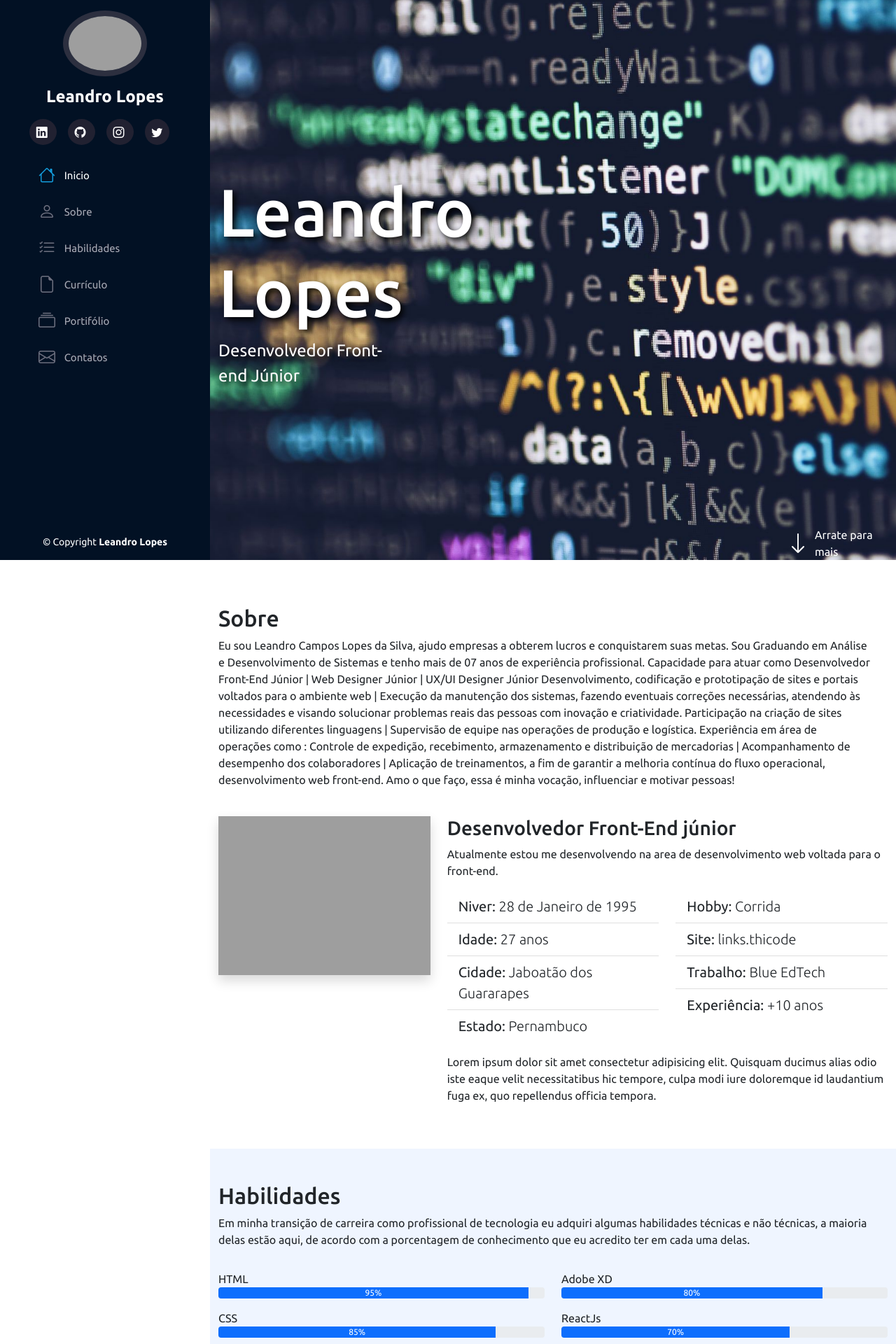
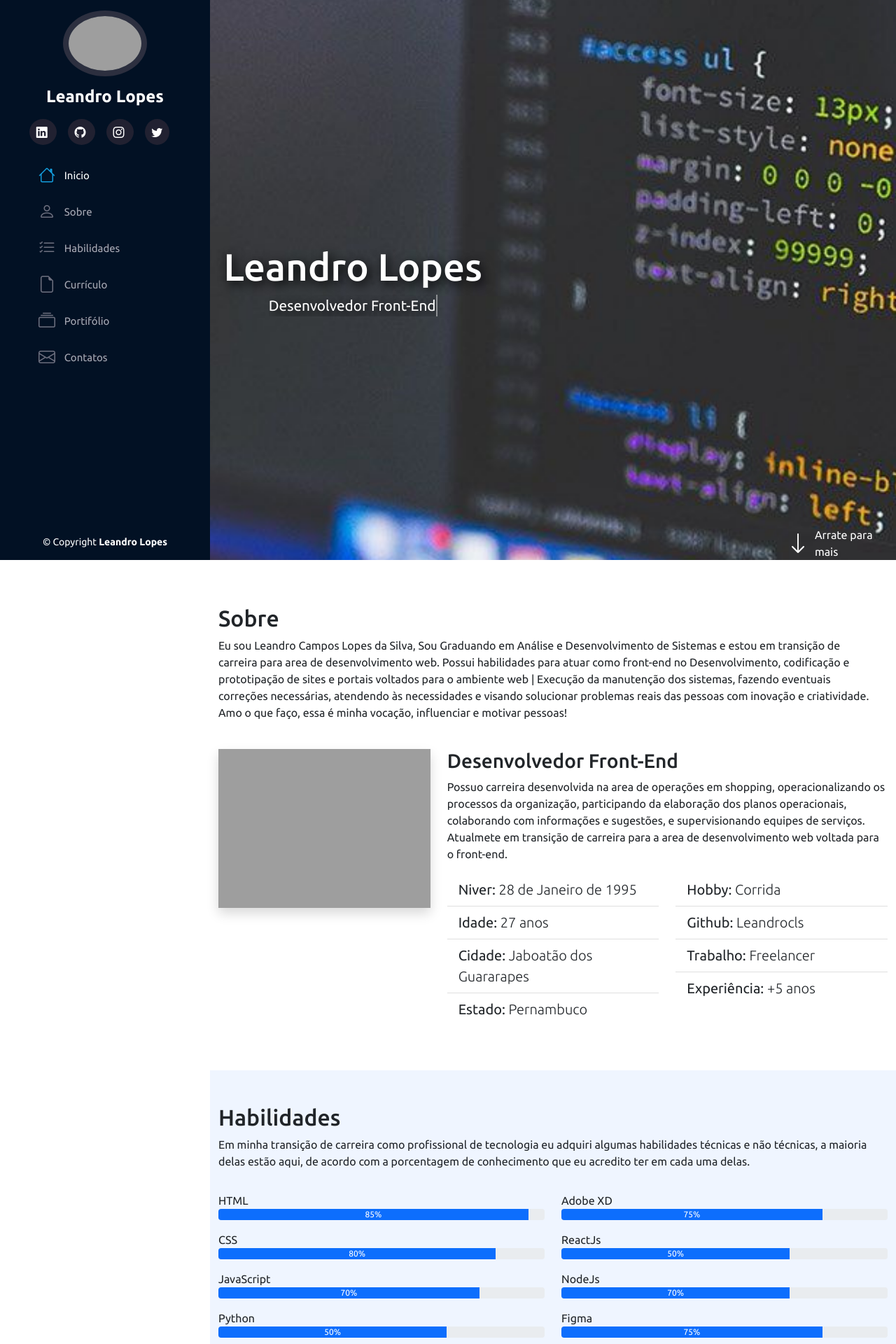
Before and after one commit to Leandrocls/Portifolio_responsivo, a Flask app: page / in a window 1280 px wide. Shown: the top 1920 px of the page at 70% size. Run offline with Flask 2, Linux system fonts and the light colour scheme; some libraries are stand-ins or nearby versions; grey boxes are pictures that could not be loaded.

Commit message:
Último ajuste para o deploy.

```diff
--- a/static/script.js
+++ b/static/script.js
@@ -60,3 +60,10 @@ btnEnviar.addEventListener("click", ()=>{
 setTimeout(() => {
   document.querySelector('#alerta').style.display = 'none';
 }, 5000)
+
+let typed = new Typed(".typing", {
+  String:["Desensolvedor", "Designer", "Freelancer"],
+  typeSpeed: 100,
+  backSpeed: 60,
+  loop: true
+})
--- a/static/style.css
+++ b/static/style.css
@@ -91,7 +91,7 @@ html, body {
   }
 
   section#inicio {
-    background-image: url("./img/Banner.png.png");
+    background-image: url("./img/BannerFinal.png");
     background-repeat: no-repeat;
     background-size: cover;
     background-attachment: fixed;
@@ -102,16 +102,40 @@ html, body {
   }
 
   section#inicio h2 {
-    font-size: 6rem;
+    font-size: 3.4rem;
   }
 
   section#inicio span#subtitle {
-    margin-right: 8rem;
-    font-size: 1.5rem;
+    border-right: 2px solid #fff;
+    margin-right: 0;
+    font-size: 1.3rem;
+    text-align: center;
+
   }
+#subtitle {
+  animation: cursorBlink 1000ms steps(40) infinite normal, typing 10000ms steps(100) normal 1s both;
+  white-space: nowrap;
+  max-width: 0vw;
+  overflow: hidden;
+}
+
+@keyframes typing {
+  100% {
+    max-width: 100vw;
+  }
+}
+
+
+@keyframes cursorBlink {
+  100% {
+    border-right-color: transparent;
+  }
+}
+
+
 
   .text-shadow {
-    text-shadow: 4px 4px 10px #000000;
+    text-shadow: 4px 4px 15px #000000;
   }
 
   section#inicio div#arraste {
--- a/templates/index.html
+++ b/templates/index.html
@@ -65,8 +65,8 @@
 
     <section id="inicio" class="row m-0 p-0">
         <div class="col-md-5 d-flex justify-content-center align-items-center flex-column">
-            <h2 class="text-white text-shadow">Leandro Lopes</h2>
-            <span id="subtitle" class="text-white text-shadow">Desenvolvedor Front-end Júnior</span>
+            <h2 class="text-white text-shadow">Leandro Lopes </h2>
+            <span id="subtitle" class="text-white text-shadow">Desenvolvedor Front-End</span>
         </div>
 
         <div class="col-md-7 d-flex justify-content-end align-items-end">
@@ -83,16 +83,9 @@
         <div class="row w-100">
             <div class="col-md-12" data-anime="down">
                 <h2 class='pt-3'>Sobre</h2>
-                <p>Eu sou Leandro Campos Lopes da Silva, ajudo empresas a obterem lucros e conquistarem suas metas. Sou Graduando em Análise e Desenvolvimento de Sistemas e tenho mais de 07 anos de experiência profissional.
+                <p>Eu sou Leandro Campos Lopes da Silva, Sou Graduando em Análise e Desenvolvimento de Sistemas e estou em transição de carreira para area de desenvolvimento web.
 
-                    Capacidade para atuar como Desenvolvedor Front-End Júnior | Web Designer Júnior | UX/UI Designer Júnior
-
-                    Desenvolvimento, codificação e prototipação de sites e portais voltados para o ambiente web | Execução da manutenção dos sistemas, fazendo eventuais correções necessárias, atendendo às necessidades e visando solucionar problemas reais das pessoas com inovação e criatividade.
-
-                    Participação na criação de sites utilizando diferentes linguagens | Supervisão de equipe nas operações de produção e logística.
-
-                    Experiência em área de operações como : Controle de expedição, recebimento, armazenamento e distribuição de mercadorias | Acompanhamento de desempenho dos colaboradores | Aplicação de treinamentos, a fim de garantir a melhoria contínua do fluxo operacional, desenvolvimento web front-end. Amo o que faço, essa é minha
-                    vocação, influenciar e motivar pessoas!</p>
+                    Possui habilidades para atuar como front-end no Desenvolvimento, codificação e prototipação de sites e portais voltados para o ambiente web | Execução da manutenção dos sistemas, fazendo eventuais correções necessárias, atendendo às necessidades e visando solucionar problemas reais das pessoas com inovação e criatividade. Amo o que faço, essa é minha vocação, influenciar e motivar pessoas!</p>
             </div>
         </div>
 
@@ -101,8 +94,8 @@
                 <img class="img-fluid shadow" src="../static/img/Perfil.png" alt="Foto de perfil Leandro Lopes" data-anime="left">
             </div>
             <div class="col-md-8" data-anime="right">
-                <h3>Desenvolvedor Front-End júnior</h3>
-                <p>Atualmente estou me desenvolvendo na area de desenvolvimento web voltada para o front-end.</p>
+                <h3>Desenvolvedor Front-End</h3>
+                <p>Possuo carreira desenvolvida na area de operações em shopping, operacionalizando os processos da organização, participando da elaboração dos planos operacionais, colaborando com informações e sugestões, e supervisionando equipes de serviços. Atualmete em transição de carreira para a area de desenvolvimento web voltada para o front-end.</p>
 
                 <div class="row mt-3 mb-3">
                     <div class="col-md-6">
@@ -126,19 +119,16 @@
                     <div class="col-md-6">
                         <ul class="list-group list-group-flush fs-5">
                             <li class="list-group-item">Hobby: <span class="fw-lighter">Corrida</span></li>
-                            <li class="list-group-item">Site: <a href="#" target="_blank"
-                                    class="fw-lighter text-decoration-none link-dark">links.thicode</a></li>
-                            <li class="list-group-item">Trabalho: <a href="https://blueedtech.com.br/"
-                                    target="_blank" class="fw-lighter text-decoration-none link-dark">Blue
-                                    EdTech</a></li>
-                            <li class="list-group-item">Experiência: <span class="fw-lighter"> +10
+                            <li class="list-group-item">Github: <a href="https://github.com/Leandrocls" target="_blank"
+                                    class="fw-lighter text-decoration-none link-dark">Leandrocls</a></li>
+                            <li class="list-group-item">Trabalho: <a href=""
+                                    target="_blank" class="fw-lighter text-decoration-none link-dark">Freelancer</a></li>
+                            <li class="list-group-item">Experiência: <span class="fw-lighter"> +5
                                     anos</span></li>
 
                         </ul>
                     </div>
                 </div>
-
-                <p>Lorem ipsum dolor sit amet consectetur adipisicing elit. Quisquam ducimus alias odio iste eaque velit necessitatibus hic tempore, culpa modi iure doloremque id laudantium fuga ex, quo repellendus officia tempora.</p>
 
             </div>
         </div>
@@ -157,51 +147,51 @@
                     <p class='mt-3 mb-0'>HTML</p>
                     <div class="progress">
                         <div class="progress-bar" role="progressbar" style="width: 95%;" aria-valuenow="95"
-                            data-anime="left" aria-valuemin="0" aria-valuemax="100">95%</div>
+                            data-anime="left" aria-valuemin="0" aria-valuemax="100">85%</div>
                     </div>
                     <p class="mt-3 mb-0">CSS</p>
                     <div class="progress">
                         <div class="progress-bar" data-anime="left" role="progressbar" style="width: 85%;"
-                            aria-valuenow="85" aria-valuemin="0" aria-valuemax="100">85%</div>
+                            aria-valuenow="85" aria-valuemin="0" aria-valuemax="100">80%</div>
                     </div>
                     <p class="mt-3 mb-0">JavaScript</p>
                     <div class="progress">
                         <div class="progress-bar" data-anime="left" role="progressbar" style="width: 80%;"
-                            aria-valuenow="80" aria-valuemin="0" aria-valuemax="100">80%</div>
+                            aria-valuenow="80" aria-valuemin="0" aria-valuemax="100">70%</div>
                     </div>
                     <p class="mt-3 mb-0">Python</p>
                     <div class="progress">
                         <div class="progress-bar" data-anime="left" role="progressbar" style="width: 70%;"
-                            aria-valuenow="80" aria-valuemin="0" aria-valuemax="100">70%</div>
+                            aria-valuenow="80" aria-valuemin="0" aria-valuemax="100">50%</div>
                     </div>
                     <p class="mt-3 mb-0">Typescript</p>
                     <div class="progress">
                         <div class="progress-bar" data-anime="left" role="progressbar" style="width: 70%;"
-                            aria-valuenow="70" aria-valuemin="0" aria-valuemax="100">70%</div>
+                            aria-valuenow="70" aria-valuemin="0" aria-valuemax="100">50%</div>
                     </div>
                     <p class="mt-3 mb-0">Git</p>
                     <div class="progress">
                         <div class="progress-bar" data-anime="left" role="progressbar" style="width: 80%;"
-                            aria-valuenow="98" aria-valuemin="0" aria-valuemax="100">80%</div>
+                            aria-valuenow="98" aria-valuemin="0" aria-valuemax="100">75%</div>
                     </div>
                     <p class="mt-3 mb-0">Deploy</p>
                     <div class="progress mb-3">
                         <div class="progress-bar" data-anime="left" role="progressbar" style="width: 70%;"
-                            aria-valuenow="70" aria-valuemin="0" aria-valuemax="100">70%</div>
+                            aria-valuenow="70" aria-valuemin="0" aria-valuemax="100">50%</div>
                     </div>
                 </div>
                 <div class="col-md-6">
                     <p class="mt-3 mb-0">Adobe XD</p>
                     <div class="progress">
                         <div class="progress-bar" data-anime="left" role="progressbar" style="width: 80%;"
-                            aria-valuenow="80" aria-valuemin="0" aria-valuemax="100">80%</div>
+                            aria-valuenow="80" aria-valuemin="0" aria-valuemax="100">75%</div>
                     </div>
                     <p class="mt-3 mb-0">ReactJs</p>
                     <div class="progress">
                         <div class="progress-bar" data-anime="left" role="progressbar" style="width: 70%;"
-                            aria-valuenow="70" aria-valuemin="0" aria-valuemax="100">70%</div>
+                            aria-valuenow="70" aria-valuemin="0" aria-valuemax="100">50%</div>
                     </div>
-                    <p class="mt-3 mb-0">NodeJs (Express)</p>
+                    <p class="mt-3 mb-0">NodeJs</p>
                     <div class="progress">
                         <div class="progress-bar" data-anime="left" role="progressbar" style="width: 70%;"
                             aria-valuenow="85" aria-valuemin="0" aria-valuemax="100">70%</div>
@@ -209,7 +199,7 @@
                     <p class="mt-3 mb-0">Figma</p>
                     <div class="progress">
                         <div class="progress-bar" data-anime="left" role="progressbar" style="width: 80%;"
-                            aria-valuenow="80" aria-valuemin="0" aria-valuemax="100">80%</div>
+                            aria-valuenow="80" aria-valuemin="0" aria-valuemax="100">75%</div>
                     </div>
                     <p class="mt-3 mb-0">Bootstrap</p>
                     <div class="progress">
@@ -219,12 +209,12 @@
                     <p class="mt-3 mb-0">SQL</p>
                     <div class="progress">
                         <div class="progress-bar" data-anime="left" role="progressbar" style="width: 90%;"
-                            aria-valuenow="90" aria-valuemin="0" aria-valuemax="100">75%</div>
+                            aria-valuenow="90" aria-valuemin="0" aria-valuemax="100">50%</div>
                     </div>
                     <p class="mt-3 mb-0">NoSQL</p>
                     <div class="progress mb-3">
                         <div class="progress-bar" data-anime="left" role="progressbar" style="width: 75%;"
-                            aria-valuenow="75" aria-valuemin="0" aria-valuemax="100">75%</div>
+                            aria-valuenow="75" aria-valuemin="0" aria-valuemax="100">50%</div>
                     </div>
                 </div>
             </div>
@@ -375,20 +365,7 @@
                                 <div class="card">
 
                                     <div class="card-body">
-                                        <h5 class="card-title">Em desenvolvimento</h5>
-                                        <p class="card-text">Lorem ipsum dolor sit amet consectetur adipisicing elit. Iure alias eveniet facilis maxime minus, ipsa, unde dolor odio asperiores sequi esse voluptatem aperiam quam deleniti corrupti voluptatum. Sed, deleniti odit.</p>
-                                        <div class="d-flex justify-content-center">
-                                            <a href="#" target='_blank'
-                                                class="btn btn-outline-primary"><i class="bi bi-link-45deg"></i></a>
-                                        </div>
-                                    </div>
-                                </div>
-                            </div>
-                            <div class="col">
-                                <div class="card">
-
-                                    <div class="card-body">
-                                        <h5 class="card-title">Em desenvolvimento</h5>
+                                        <h5 class="card-title">Em construção</h5>
                                         <p class="card-text">Lorem ipsum dolor sit amet consectetur adipisicing elit. Iure alias eveniet facilis maxime minus, ipsa, unde dolor odio asperiores sequi esse voluptatem aperiam quam deleniti corrupti voluptatum. Sed, deleniti odit.</p>
                                         <div class="d-flex justify-content-center">
                                             <a href="#"
@@ -404,7 +381,23 @@
                                 <div class="card">
 
                                     <div class="card-body">
-                                        <h5 class="card-title">Em desenvolvimento</h5>
+                                        <h5 class="card-title">Em construção</h5>
+                                        <p class="card-text">Lorem ipsum dolor sit amet consectetur adipisicing elit. Iure alias eveniet facilis maxime minus, ipsa, unde dolor odio asperiores sequi esse voluptatem aperiam quam deleniti corrupti voluptatum. Sed, deleniti odit.</p>
+                                        <div class="d-flex justify-content-center">
+                                            <a href="#"
+                                                target='_blank' class="btn btn-outline-dark me-3"><i
+                                                    class="bi bi-github"></i></a>
+                                            <a href="#" target='_blank'
+                                                class="btn btn-outline-primary"><i class="bi bi-link-45deg"></i></a>
+                                        </div>
+                                    </div>
+                                </div>
+                            </div>
+                            <div class="col">
+                                <div class="card">
+
+                                    <div class="card-body">
+                                        <h5 class="card-title">Em construção</h5>
                                         <p class="card-text">Lorem ipsum dolor sit amet consectetur adipisicing elit. Iure alias eveniet facilis maxime minus, ipsa, unde dolor odio asperiores sequi esse voluptatem aperiam quam deleniti corrupti voluptatum. Sed, deleniti odit.</p>
                                         <div class="d-flex justify-content-center">
                                             <a href="#" target='_blank'
@@ -425,7 +418,7 @@
                                 <div class="card h-100">
 
                                     <div class="card-body">
-                                        <h5 class="card-title">Em desenvolvimento</h5>
+                                        <h5 class="card-title">Em construção</h5>
                                         <p class="card-text">Lorem ipsum dolor sit amet consectetur adipisicing elit. Iure alias eveniet facilis maxime minus, ipsa, unde dolor odio asperiores sequi esse voluptatem aperiam quam deleniti corrupti voluptatum. Sed, deleniti odit.</p>
                                         <div class="d-flex justify-content-center">
                                             <a href="#" target='_blank'
@@ -441,7 +434,7 @@
                                 <div class="card h-100">
 
                                     <div class="card-body">
-                                        <h5 class="card-title">Em desenvolvimento</h5>
+                                        <h5 class="card-title">Em construção</h5>
                                         <p class="card-text">Lorem ipsum dolor sit amet consectetur adipisicing elit. Iure alias eveniet facilis maxime minus, ipsa, unde dolor odio asperiores sequi esse voluptatem aperiam quam deleniti corrupti voluptatum. Sed, deleniti odit.</p>
                                         <div class="d-flex justify-content-center">
                                             <a href="#"
@@ -458,7 +451,7 @@
                                 <div class="card h-100">
 
                                     <div class="card-body">
-                                        <h5 class="card-title">Em desenvolvimento</h5>
+                                        <h5 class="card-title">Em construção</h5>
                                         <p class="card-text">Lorem ipsum dolor sit amet consectetur adipisicing elit. Iure alias eveniet facilis maxime minus, ipsa, unde dolor odio asperiores sequi esse voluptatem aperiam quam deleniti corrupti voluptatum. Sed, deleniti odit.</p>
                                         <div class="d-flex justify-content-center">
                                             <a href="#" target='_blank'
@@ -581,5 +574,6 @@
 
   <script src="../static/bootstrap/js/bootstrap.bundle.min.js"></script>
   <script src="../static/script.js"></script>
+  <script src="https://cdnjs.cloudflare.com/ajax/libs/typed.js/2.0.12/typed.min.js"></script>
 </body>
 </html>
```
Also changed, not shown: static/img/Banner.png.png (deleted), static/img/BannerFinal.png (added).
